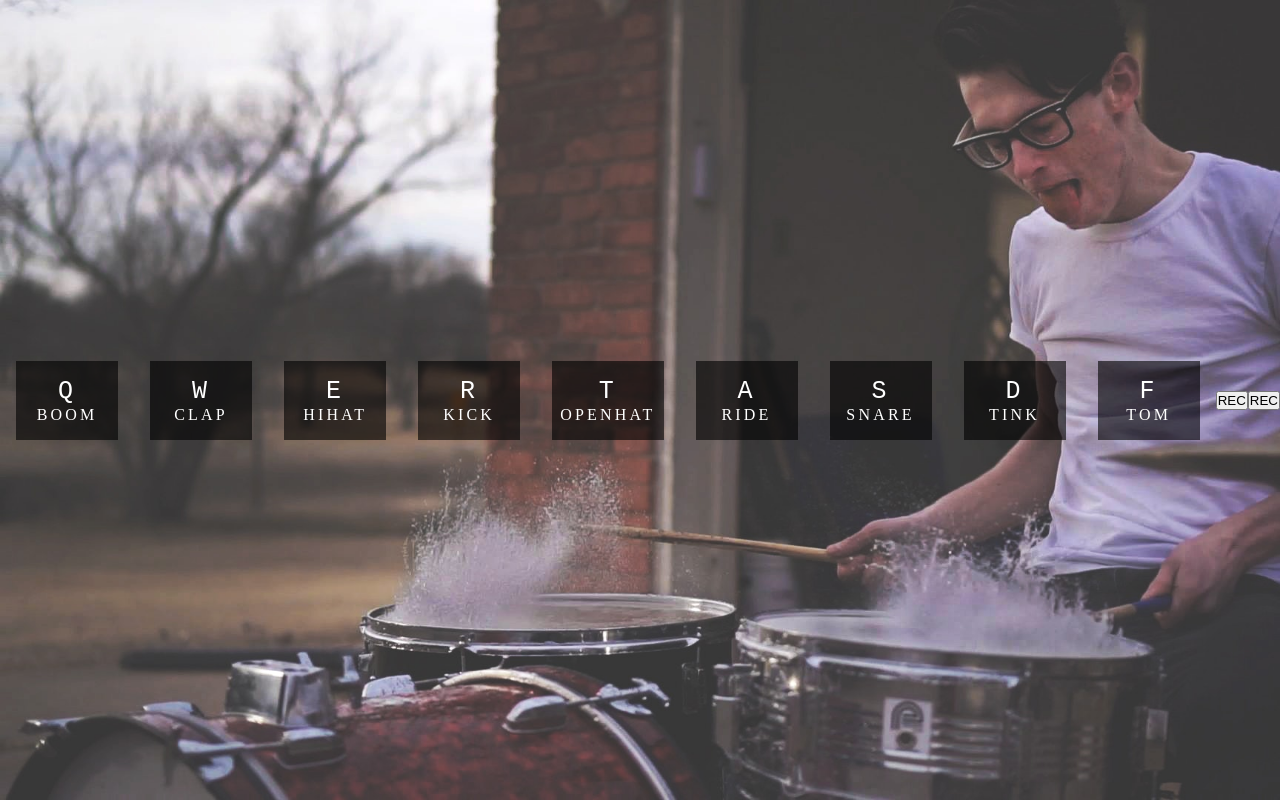
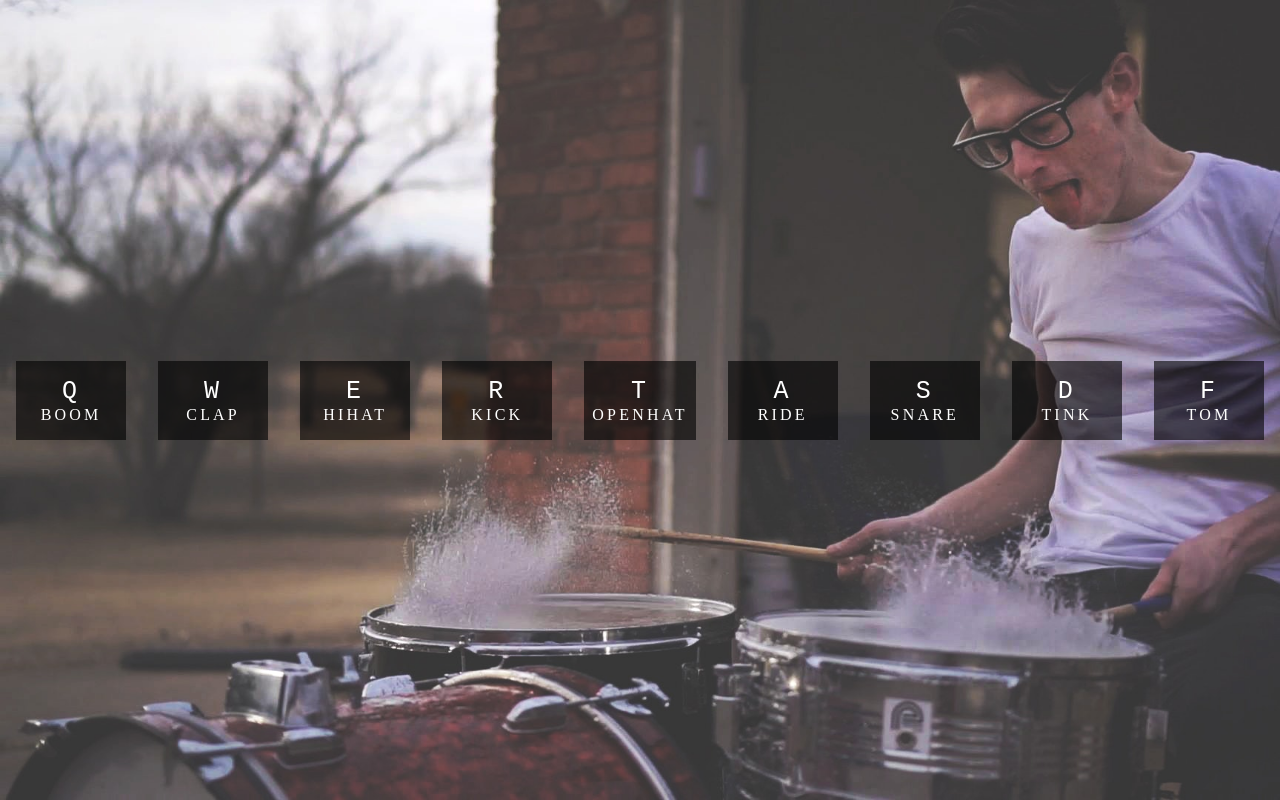
Before and after one commit to odonML/JavaScript30, a plain HTML site: page index.html in a window 1280 px wide. Drawn offline with Linux system fonts and the light colour scheme.

Commit message:
comente los botonres de REC

```diff
--- a/index.html
+++ b/index.html
@@ -45,8 +45,8 @@
             <kbd>F</kbd>
             <span class="sound">Tom</span>
         </div>
-        <button onclick="btnRec()">REC</button>
-        <button onclick="playRecord()">REC</button>
+        <!-- <button onclick="btnRec()">REC</button>
+        <button onclick="playRecord()">REC</button> -->
     </div>
 
     <audio data-key="81" src="./sound/boom.wav"></audio>
```
